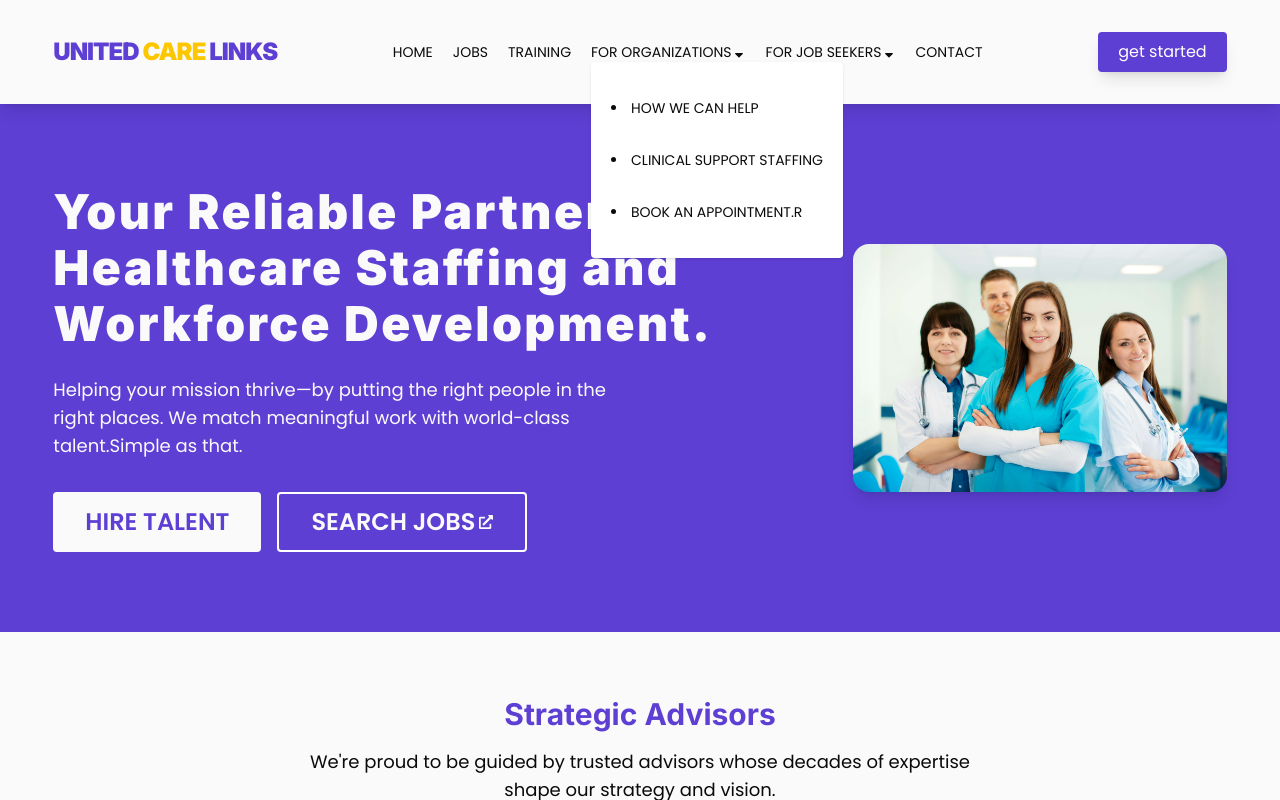
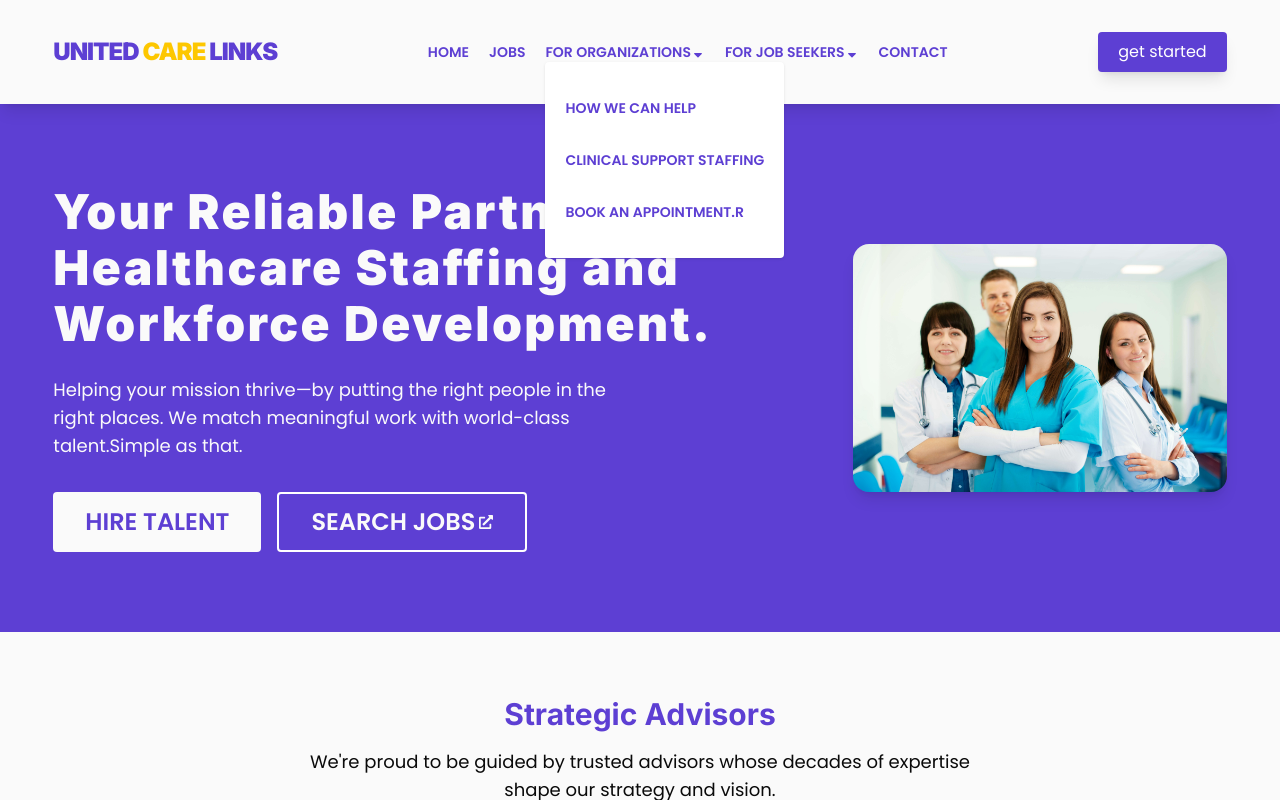
Before and after one commit to hirock0/clinic_final_app, a Next.js app: page / in a window 1280 px wide. Both pictures are taken after a click on the item "FOR ORGANIZATIONS". Built offline with nearby package versions, Linux system fonts and the light colour scheme.

Commit message:
nav color retouch

```diff
--- a/src/components/nav/Nav.tsx
+++ b/src/components/nav/Nav.tsx
@@ -27,10 +27,6 @@ const Nav = () => {
     },
     {
       title: "Jobs",
-      href: "/",
-    },
-    {
-      title: "Training",
       href: "/",
     },
 
@@ -108,7 +104,7 @@ const Nav = () => {
             onClick={(e) => e.stopPropagation()}
             className={` ${
               !menuFlag ? " max-lg:-translate-x-[110%]" : "max-lg:translate-x-0"
-            }  h-full scroll-removed max-lg:overflow-y-scroll max-lg:transition-all max-lg:fixed z-50 max-lg:left-0 max-lg:top-26.5 max-lg:flex-col max-lg:backdrop:filter max-lg:bg-blue-700/40 max-lg:pb-30 max-lg:backdrop-blur-3xl max-lg:h-full max-lg:w-5/6 max-lg:items-start flex items-center lg:gap-5`}
+            }  h-full text-primary-color font-semibold scroll-removed max-lg:overflow-y-scroll max-lg:transition-all max-lg:fixed z-50 max-lg:left-0 max-lg:top-26.5 max-lg:flex-col max-lg:backdrop:filter max-lg:bg-blue-700/40 max-lg:pb-30 max-lg:backdrop-blur-3xl max-lg:h-full max-lg:w-5/6 max-lg:items-start flex items-center lg:gap-5`}
           >
             {navInfo?.map((item, index) => (
               <ul
@@ -139,7 +135,7 @@ const Nav = () => {
                         activeSubMenu === item.title ? "block" : "hidden"
                       } lg:group-hover:block  lg:absolute lg:top-5 z-50 bg-white rounded shadow p-5`}
                     >
-                      <ul className="list-disc list-inside text-nowrap">
+                      <ul className=" text-nowrap">
                         {item?.subLinks?.map((item, index) => (
                           <Link key={index} href={item?.href}>
                             <li className="hover:underline hover:underline-offset-4 underline-color decoration-2 py-4">
```
